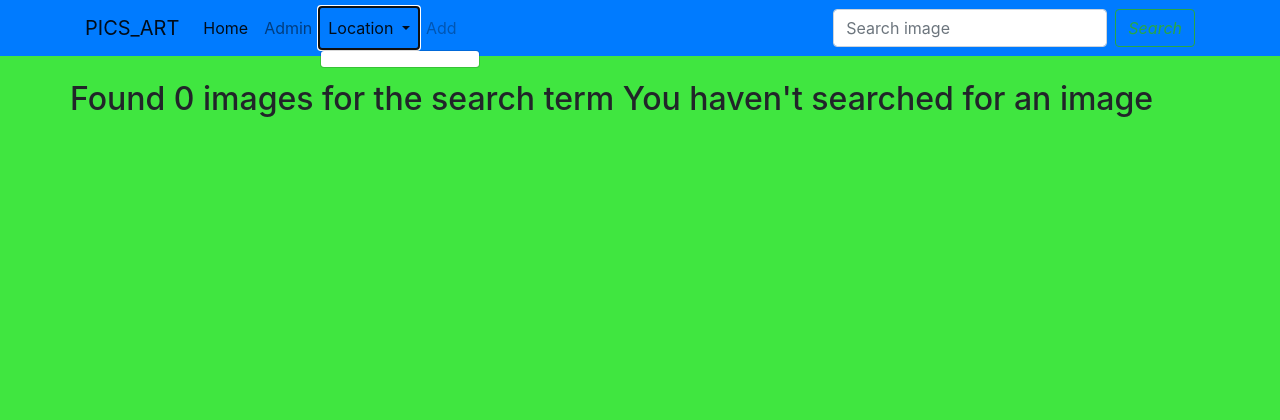
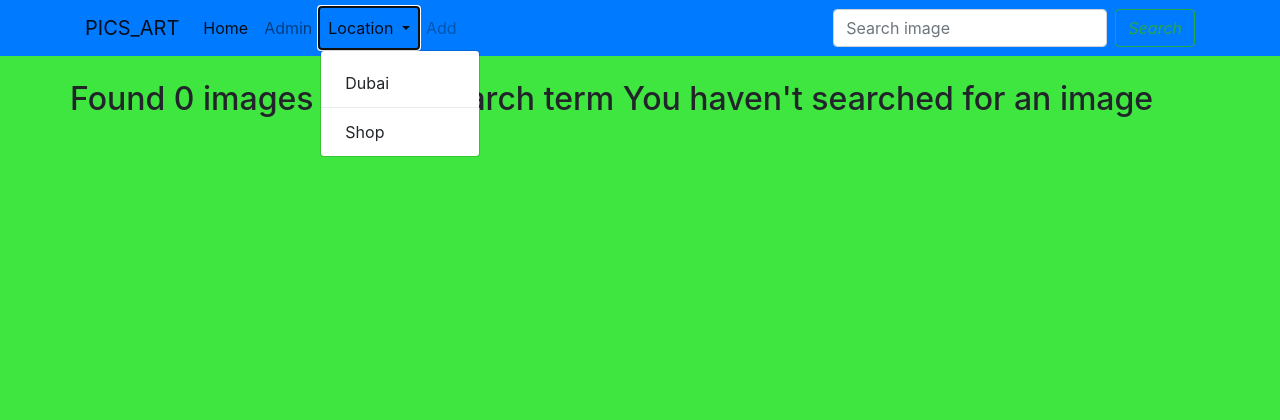
Before and after one commit to Trinityrace/galla, a Django app: page /search/ in a window 1280 px wide, after a click on "Location". Shown: the top 420 px of the page. Run offline with Django 3.2, Linux system fonts and the light colour scheme; some libraries are stand-ins or nearby versions.

Commit message:
location navigation modifed

```diff
--- a/gallery/templates/photo/navbar.html
+++ b/gallery/templates/photo/navbar.html
@@ -20,12 +20,12 @@
             Location
           </a>
           <div class="dropdown-menu" aria-labelledby="navbarDropdown">
-            {% for location in location %}
+
             <a class="dropdown-item" href="#"></a>
-            <a class="dropdown-item" href="/?image={{location}}">{{image.location}}</a>
+            <a class="dropdown-item" href="{}">Dubai</a>
             <div class="dropdown-divider"></div>
-            <a class="dropdown-item" href="#">Category</a>
-            {% endfor %}
+            <a class="dropdown-item" href="{}">Shop</a>
+
           </div>
         </li>
         <li class="nav-item">
--- a/gallery/urls.py
+++ b/gallery/urls.py
@@ -8,7 +8,7 @@ urlpatterns=[
     url(r'^$',views.index,name = 'index'),
     url(r'gallery/', views.gallery, name='gallery'),
     url(r'search/', views.search_results, name='search_results'),
-    url(r'image/(\d+)', views.get_image_by_id, name='image'),
+    url(r'image/(\d+)', views.get_image_by_id, name='get_image_by_id'),
 ]
 if settings.DEBUG:
     urlpatterns += static(settings.MEDIA_URL, document_root=settings.MEDIA_ROOT)
--- a/gallery/views.py
+++ b/gallery/views.py
@@ -44,14 +44,14 @@ def get_image_by_id(request,image_id):
         image = Photo.objects.get(id = image_id)
     except DoesNotExist:
         raise Http404()
-    return render(request,"image.html", {"image":image})
+    return render(request,"gallery.html", {"image":image})
 
 def search_by_category(request, category):
     image = Photo.objects.all()
     categorys = Category.objects.all()
-    return render(request, 'category.html', {"image": image, "categorys": categorys})
+    return render(request, 'gallery.html', {"image": image, "categorys": categorys})
 
 def search_by_location(request, location):
     locations = Location.objects.all()
     image = Photo.search_by_location(location)
-    return render(request, 'location.html', {"image": image, "locations": locations})
+    return render(request, 'gallery.html', {"image": image, "locations": locations})
```
